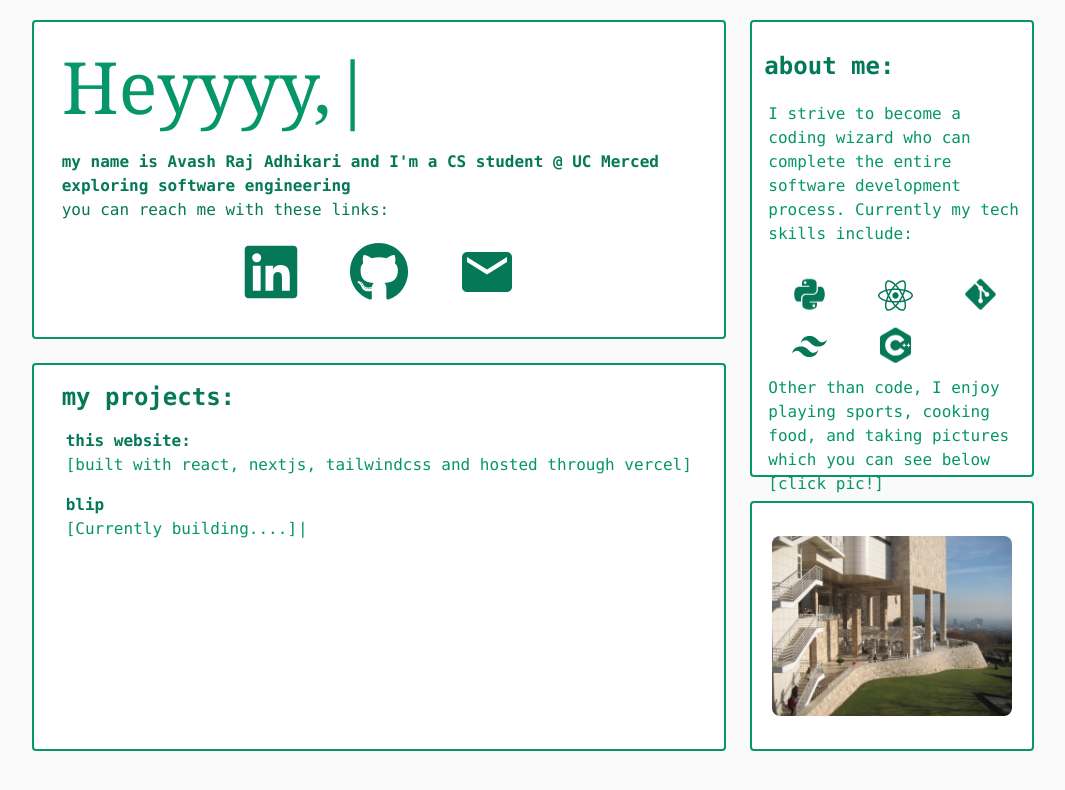
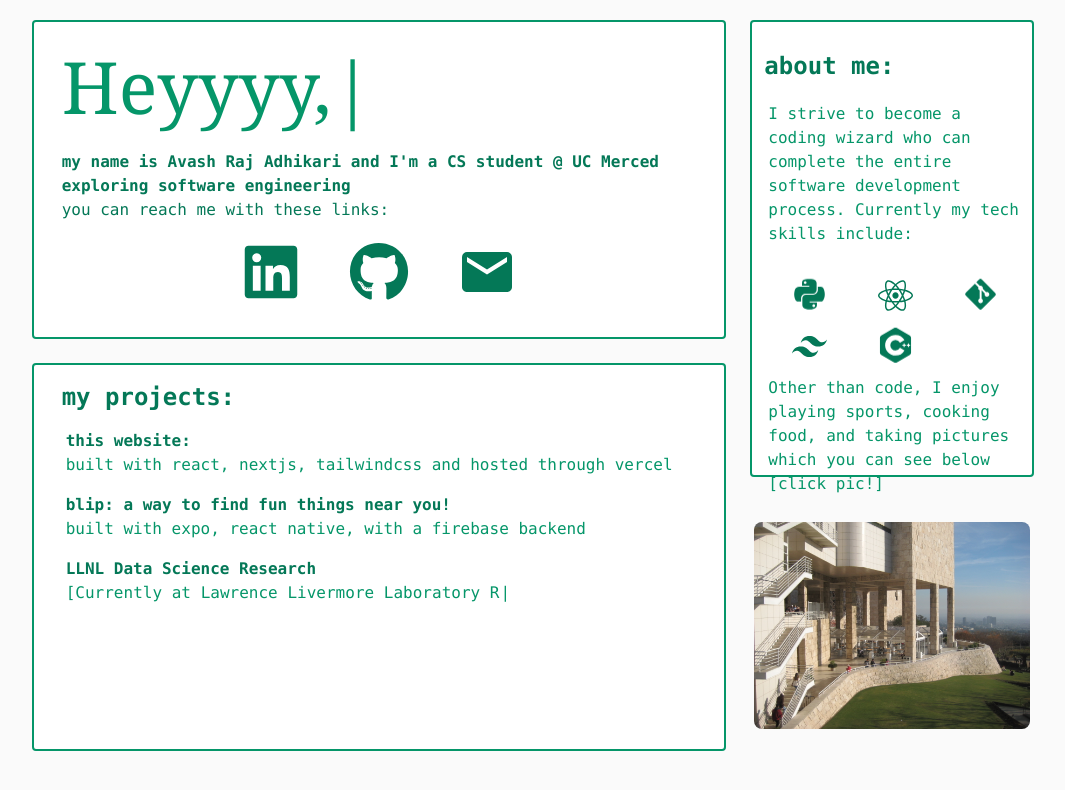
Before and after one commit to avashraj/personalsite, a Next.js app: page / in a window 1280 px wide. Shown: the top 790 px of the page, without its empty margins (107-1172 px from the left). Built offline with nearby package versions, Linux system fonts and the light colour scheme.

Commit message:
projects update

```diff
--- a/app/components/photocarousel.js
+++ b/app/components/photocarousel.js
@@ -13,7 +13,7 @@ const PhotoCarousel = ( {photoList} ) => {
     }, [photoList.length]);
 
     return (
-        <div className="flex justify-center items-center m-5">
+        <div className="flex justify-center items-center m-1">
           <Image
             src={`/photos/${photoList[currentIndex]}`}
             alt="Photo Carousel"
--- a/app/page.js
+++ b/app/page.js
@@ -59,15 +59,19 @@ export default function Home() {
           <div className="grid grid-cols-1 gap-4 mt-4">
             <div className="mx-4 hover:border-2 hover:border-emerald-400 hover:rounded"><Link href="https://github.com/avashraj/personalsite">
               <h1 className="xl:pl-4 font-mono font-bold text-emerald-700">this website:</h1>
-              <p className="xl:pl-4 font-mono text-emerald-600 ">[built with react, nextjs, tailwindcss and hosted through vercel]</p></Link>
+              <p className="xl:pl-4 font-mono text-emerald-600 ">built with react, nextjs, tailwindcss and hosted through vercel</p></Link>
+            </div>
+            <div className="mx-4 hover:border-2 hover:border-emerald-400 hover:rounded"><Link href="https://github.com/avashraj/blip">
+              <h1 className="xl:pl-4 font-mono font-bold text-emerald-700">blip: a way to find fun things near you!</h1>
+              <p className="xl:pl-4 font-mono text-emerald-600 ">built with expo, react native, with a firebase backend</p></Link>
             </div>
             <div className='mx-4'>
-              <h1 className='xl:pl-4 font-mono font-bold text-emerald-700'>blip</h1>
+              <h1 className='xl:pl-4 font-mono font-bold text-emerald-700'>LLNL Data Science Research</h1>
 
                 <div className='xl:pl-4 font-mono text-emerald-600 xl:mb-0 mb-3'>
                   <Typewriter
                   options={{
-                    strings: ['[Currently building....]'],
+                    strings: ['[Currently at Lawrence Livermore Laboratory Researching]'],
                     autoStart: true,
                     loop: true,
                     delay: 100,
@@ -77,10 +81,11 @@ export default function Home() {
             </div>
           </div>
 
+
       </div>
 
-      <div className="relative border-2 border-emerald-600 rounded xl:col-start-9 xl:col-end-12 xl:row-start-8 lg:row-end-12 flex justify-center items-center div-seashell">
-        <Link href="/photog"><PhotoCarousel className='m-3' photoList={photoList} /> </Link>
+      <div className="relative rounded xl:col-start-9 xl:col-end-12 xl:row-start-8 xl:row-end-12 flex justify-center items-center">
+        <Link href="/photog"><PhotoCarousel className='m-1' photoList={photoList} /> </Link>
       </div>
     </div>
   );
```
